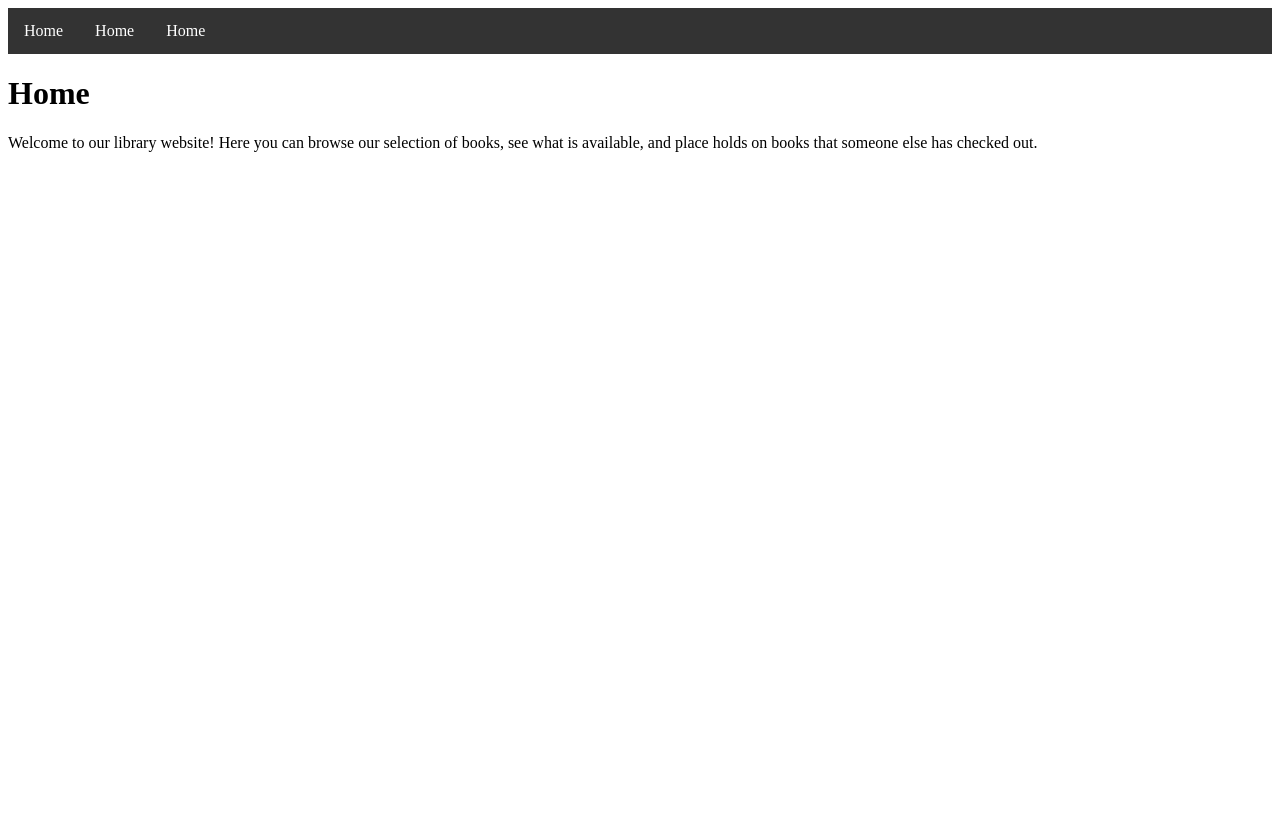
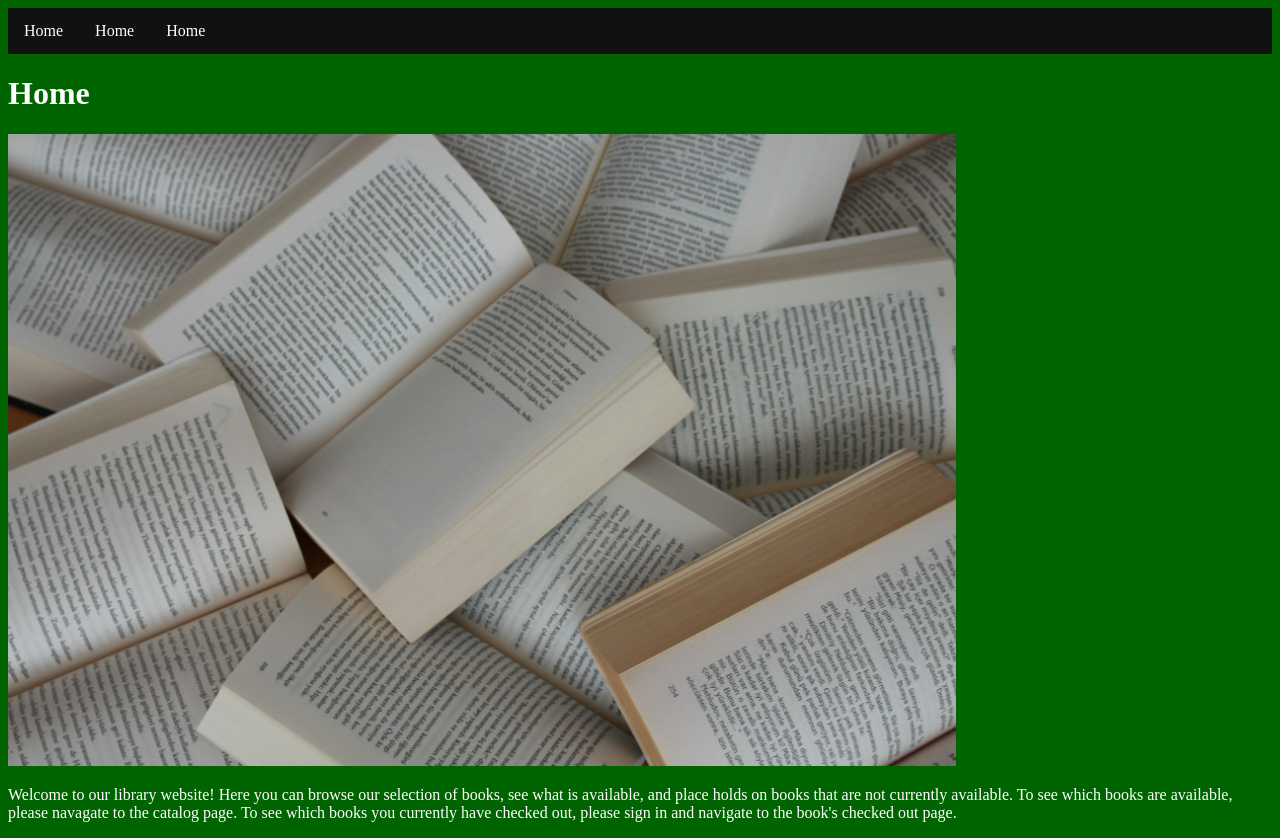
Before and after one commit to mcw147444/csci313-group-project, a Django app: page /catalog/ in a window 1280 px wide. Before the commit the page ends 152 px from the top, so only its background shows below. Run offline with Django 5.2, Linux system fonts and the light colour scheme.

Commit message:
Added formatting and image

```diff
--- a/GroupAssignment/catalog/static/css/mainStyle.css
+++ b/GroupAssignment/catalog/static/css/mainStyle.css
@@ -3,7 +3,7 @@ ul {
   margin: 0;
   padding: 0;
   overflow: hidden;
-  background-color: #333;
+  background-color:#111
 }
 
 li {
@@ -22,3 +22,15 @@ li a {
 li a:hover {
   background-color: #111;
 }
+
+body {background-color:darkgreen}
+p{
+  color:white
+}
+h1{
+  color:white
+}
+img {
+  max-width: 75%;
+  height: auto;
+}
--- a/GroupAssignment/catalog/templates/base_generic.html
+++ b/GroupAssignment/catalog/templates/base_generic.html
@@ -13,6 +13,6 @@
       <li><a href="{% url 'home' %}">Home</a></li>
       <li><a href="{% url 'home' %}">Home</a></li>
     </ul>
-    {%block content%}{%endblock%}
+    <div>{%block content%}{%endblock%}</div>
   </body>
 </html>
--- a/GroupAssignment/catalog/templates/index.html
+++ b/GroupAssignment/catalog/templates/index.html
@@ -2,9 +2,14 @@
 <title>Home</title>
 {% endblock%} {% block content %}
 <h1>Home</h1>
+{% load static %}
+<img src="{% static 'book.jpg' %}" />
 <p>
   Welcome to our library website! Here you can browse our selection of books,
-  see what is available, and place holds on books that someone else has checked
-  out.
+  see what is available, and place holds on books that are not currently
+  available. To see which books are available, please navagate to the catalog
+  page. To see which books you currently have checked out, please sign in and
+  navigate to the book's checked out page.
 </p>
+
 {% endblock%}
```
Also changed, not shown: GroupAssignment/catalog/static/book.jpg (added).
